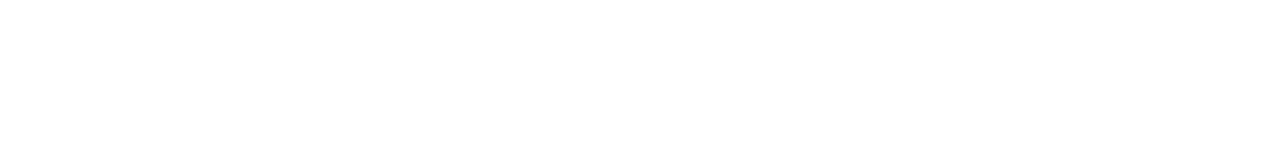
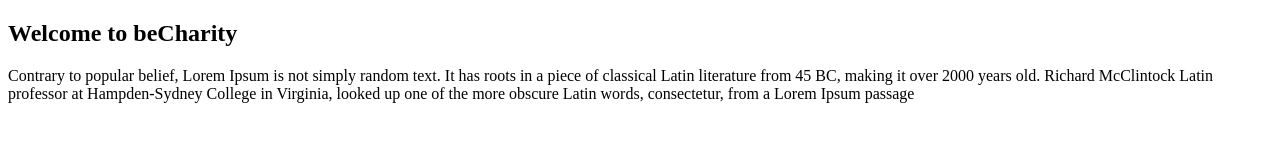
Before and after one commit to rehambhere/becharity-2018-team6, a plain HTML site: page index.html in a window 1280 px wide. Drawn offline with Linux system fonts and the light colour scheme.

Commit message:
add introduction section

```diff
--- a/index.html
+++ b/index.html
@@ -1,10 +1,24 @@
 <!DOCTYPE html>
 <html>
+
 <head>
   <meta charset="utf-8">
   <title>becharit-2018-team6</title>
 </head>
+
 <body>
 
+  <!-- introduction section -->
+  <section id="introduction" class="content-box-md">
+    <h1 class="intro-header">Welcome to
+      <span>beCharity</span>
+    </h1>
+    <p>
+      Contrary to popular belief, Lorem Ipsum is not simply random text. It has roots in a piece of classical Latin literature
+      from 45 BC, making it over 2000 years old. Richard McClintock Latin professor at Hampden-Sydney College in Virginia,
+      looked up one of the more obscure Latin words, consectetur, from a Lorem Ipsum passage
+    </p>
+  </section>
 </body>
+
 </html>
```
Lines whose indentation alone changed are shown as unchanged.
